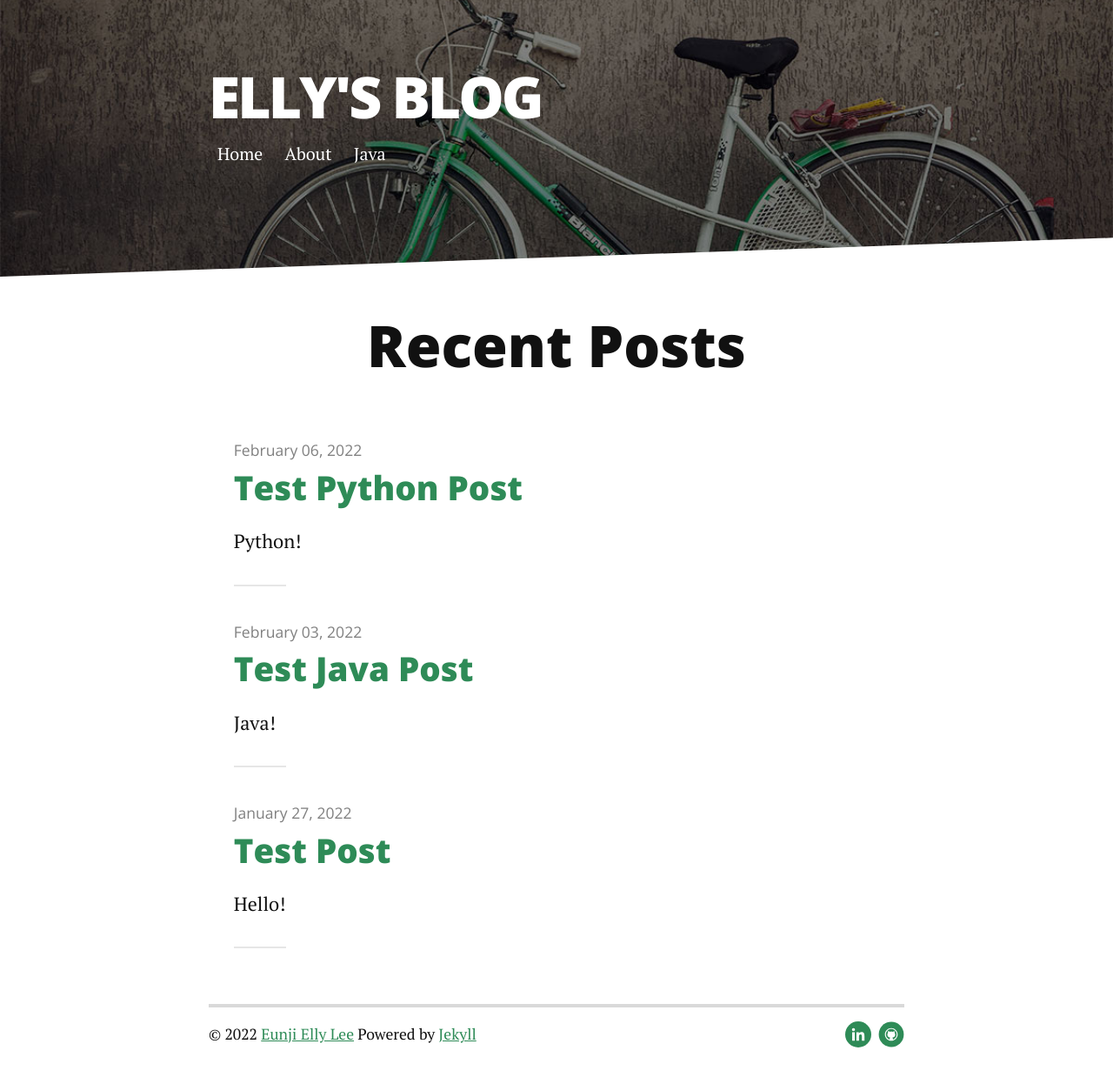
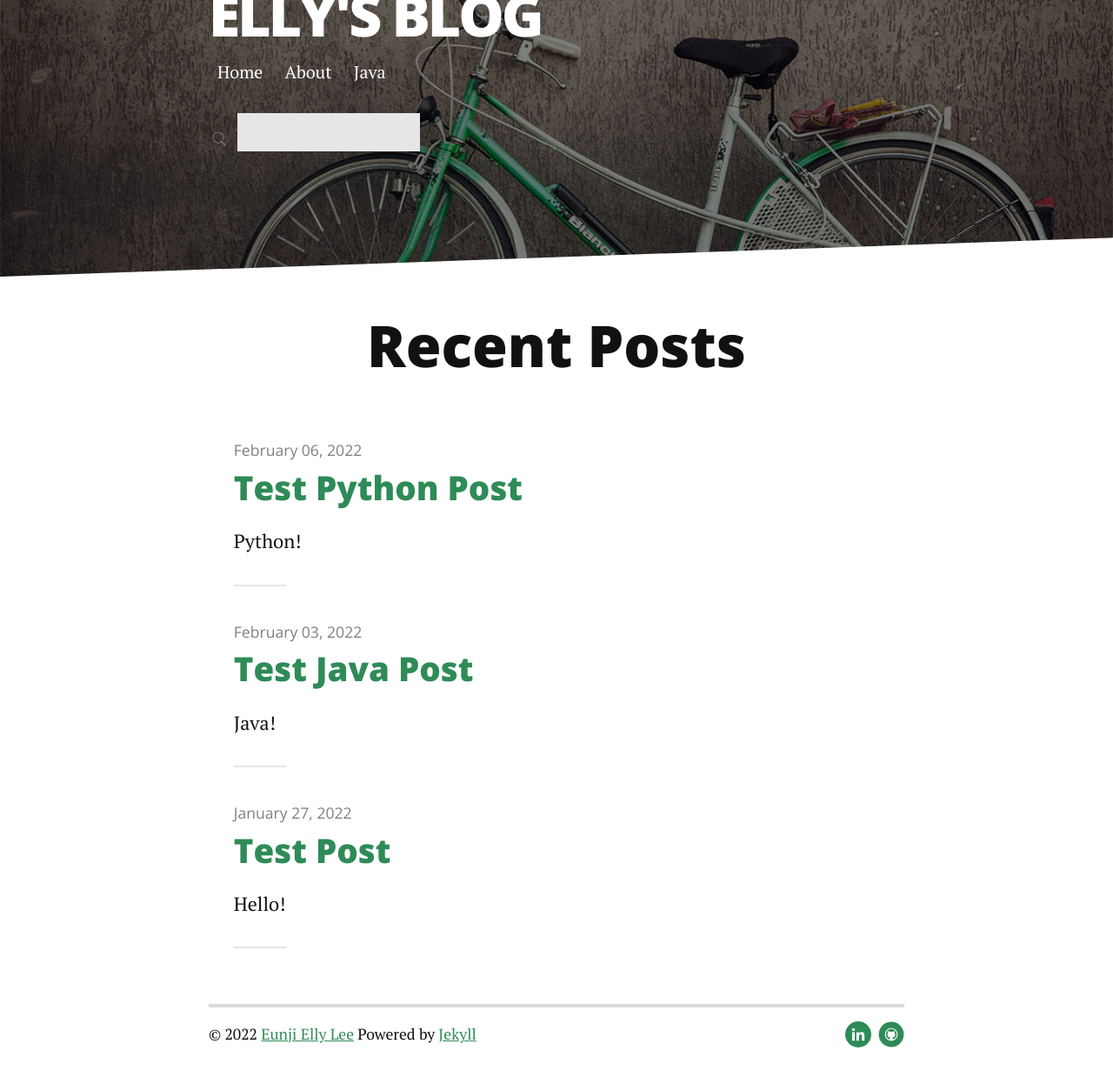
Before and after one commit to Eunji-Elly-Lee/eunji-elly-lee.github.io, a Jekyll site: the page built from index.html, in a window 1280 px wide. Shown: the whole page at 87% size. Built offline with Jekyll 4.4.1, drawn with Linux system fonts in a browser that asks for light colours; nearby versions of some CDN libraries; the list of posts is cut into pages by our own code.

Commit message:
Update header.html

```diff
--- a/_includes/header.html
+++ b/_includes/header.html
@@ -17,6 +17,16 @@
                     {% endif %}
                  {% endif %}
                  {% endfor %}
+                 <li>
+                    <form action="/search">
+                        <div class="tipue_search_left">
+                          <img src="/assets/tipuesearch/search.png" class="tipue_search_icon">
+                        </div>
+                        <div class="tipue_search_right">
+                          <input type="text" name="q" id="tipue_search_input" pattern=".{1,}" title="At least 1 characters" required></div>
+                        <div style="clear: both;"></div>
+                    </form>
+                 </li>
              </ul>
          </nav>
      </div>
```
